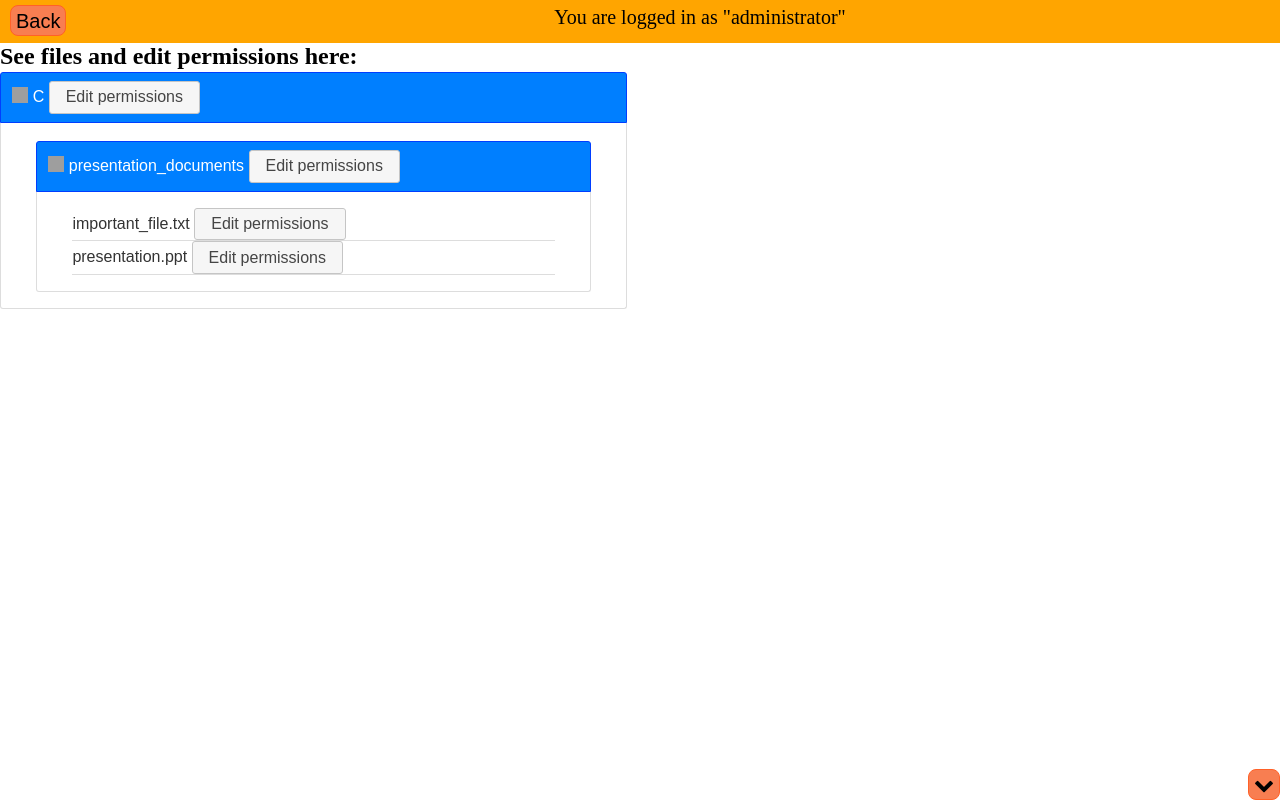
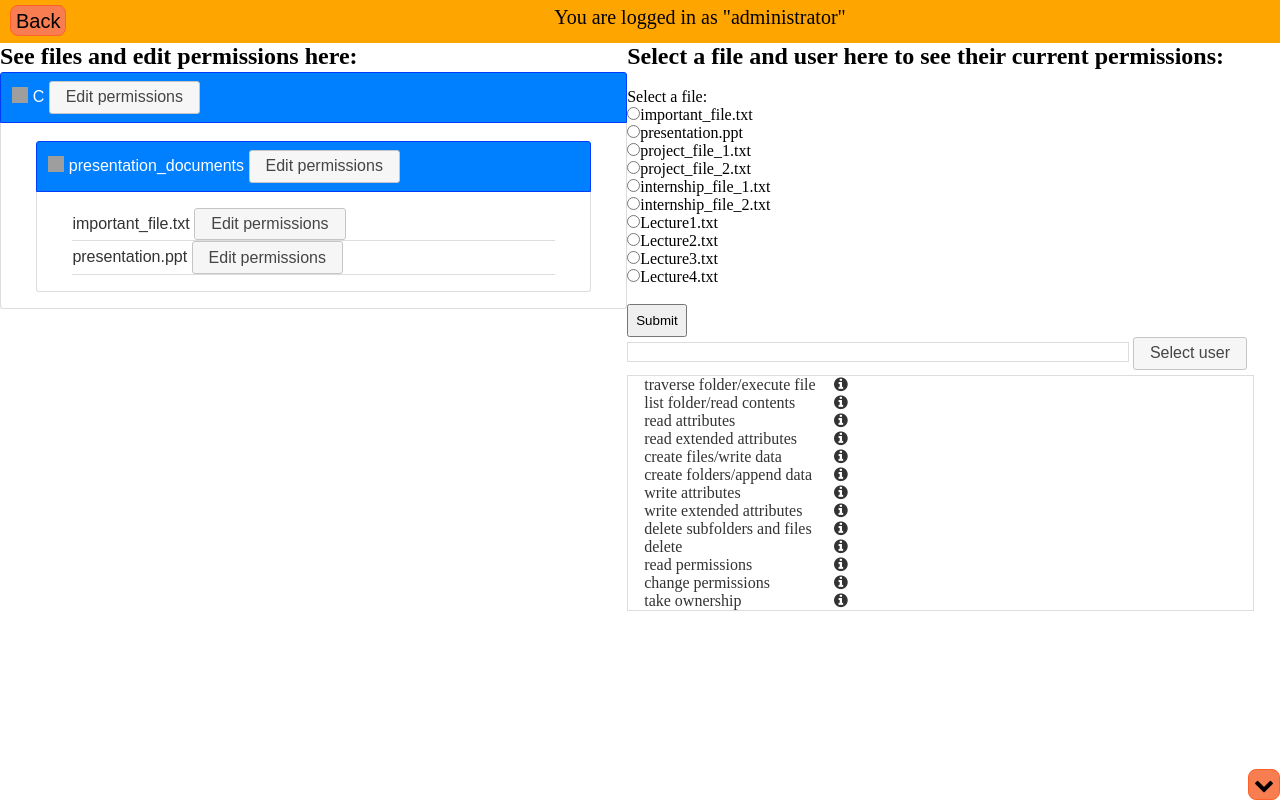
Before and after one commit to CSE256-Spring24/problem-solving-project-skctb, a website: page wrapper_add_new_user.html in a window 1280 px wide. Drawn offline with nearby package versions, Linux system fonts and the light colour scheme; grey boxes are pictures that could not be loaded; a web font is replaced by a local one.

Commit message:
added feature to choose file in sidepanel

```diff
--- a/fileperms_style.css
+++ b/fileperms_style.css
@@ -41,3 +41,8 @@
     font-size: 24px;
     font-weight: bold;
 }
+
+
+#submitbutton {
+    padding: 7px;
+}
--- a/view.js
+++ b/view.js
@@ -1,24 +1,50 @@
 // ---- Define your dialogs  and panels here ----
-   // (Christine) Added description to files
     $('#filestructure').append('<p class="title-text">See files and edit permissions here:</p>')
 
+    // (Sandhya) Added ability to choose file in addition to user when checking permissions
+    var file_selector = '<br><p> Select a file:</p>'
+    file_selector += '<input type="radio" name="file" value="presentation_documents/important_file.txt">important_file.txt<br>'
+    file_selector += '<input type="radio" name="file" value="presentation_documents/presentation.ppt">presentation.ppt<br>'
+    file_selector += '<input type="radio" name="file" value="important_project/project_file_1.txt">project_file_1.txt<br>'
+    file_selector += '<input type="radio" name="file" value="important_project/project_file_2.txt">project_file_2.txt<br>'
+    file_selector += '<input type="radio" name="file" value="intern_subproject/internship_file_1.tx">internship_file_1.txt<br>'
+    file_selector += '<input type="radio" name="file" value="intern_subproject/internship_file_2.txt">internship_file_2.txt<br>'
+    file_selector += '<input type="radio" name="file" value="Lecture_Notes/Lecture1.txt">Lecture1.txt<br>'
+    file_selector += '<input type="radio" name="file" value="Lecture_Notes/Lecture2.txt">Lecture2.txt<br>'
+    file_selector += '<input type="radio" name="file" value="Lecture_Notes/Lecture3.txt">Lecture3.txt<br>'
+    file_selector += '<input type="radio" name="file" value="Lecture_Notes/Lecture4.txt">Lecture4.txt<br>'
+    file_selector += '<br><button type="button" id="submitbutton" onclick="getResult()">Submit</button>'
+
+    function getResult() {
+        var options = document.getElementsByName('file');
+
+        for (i=0; i<options.length; i++){
+            if (options[i].checked){
+                filepath = '/C/' + options[i].value;
+
+            }
+        }
+        console.log(filepath)
+    }
+
+    // Description for effective permissions panel
+    var panel_description = '<p class="title-text">Select a file and user here to see their current permissions:</p>'
+    $('#sidepanel').append(panel_description)
+
+    $('#sidepanel').append(file_selector)
+
+    // show user selector/append to side panel element
     var user_selector = define_new_user_select_field("user", "Select user", on_user_change = function(selected_user){
         $('#permission').attr('username', selected_user)
-        $('#permission').attr('filepath', '/C/presentation_documents/important_file.txt')
+        $('#permission').attr('filepath', filepath)
         // !! need to make above line more general
         // $('#permission').attr('filepath', $(this).attr('username'))
     })
-
-    // (Christine) Description for effective permissions panel
-    var panel_description = '<p class="title-text">Select user here to see their current permissions:</p>'
-    // $('#sidepanel').append(panel_description)
-
-    // show user selector/append to side panel element
-    // $('#sidepanel').append(user_selector)
+    $('#sidepanel').append(user_selector)
 
     var effective_permissions = define_new_effective_permissions("permission", add_icon_col = true, which_permissions = null)
     // show side panel
-    // $('#sidepanel').append(effective_permissions)
+    $('#sidepanel').append(effective_permissions)
 
     // 1. Define the dialog
     //Changed text to user permissions
```
